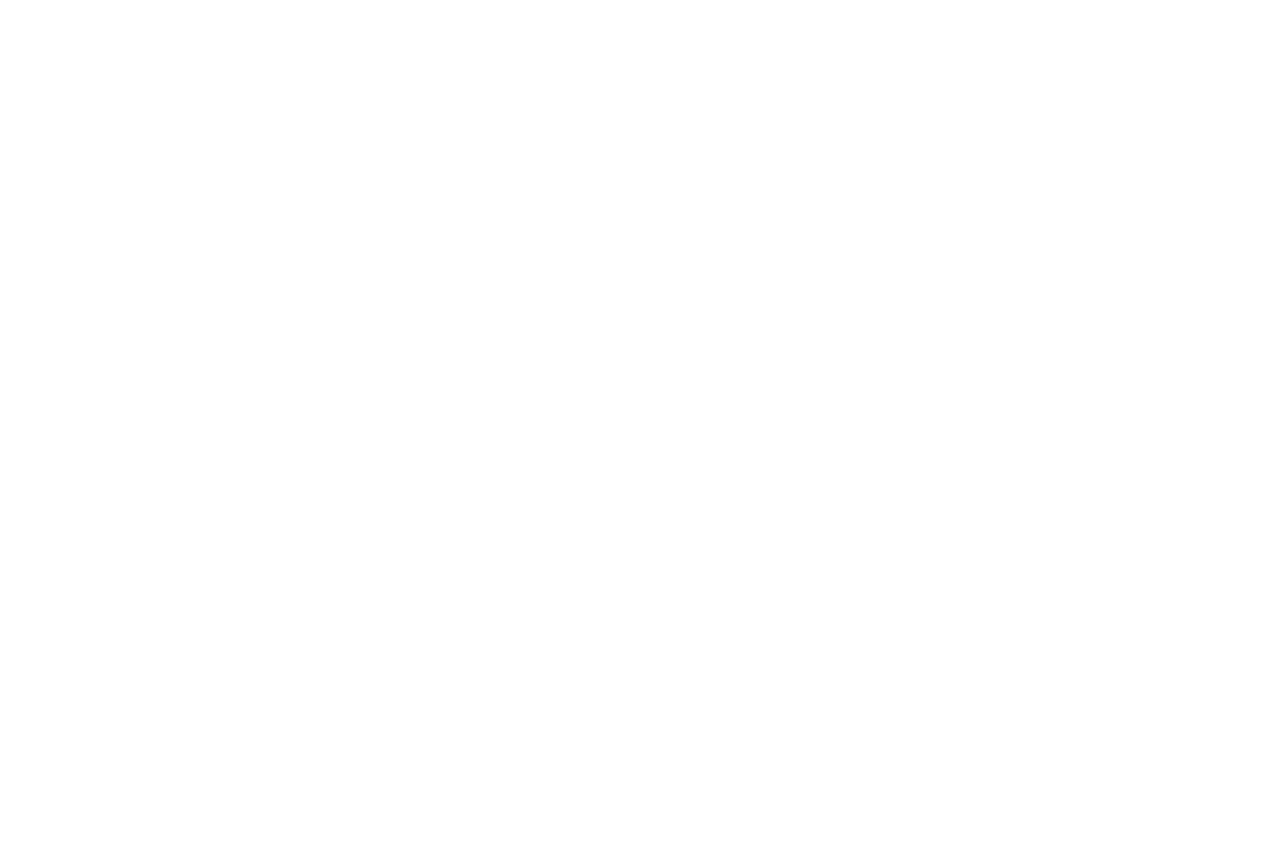
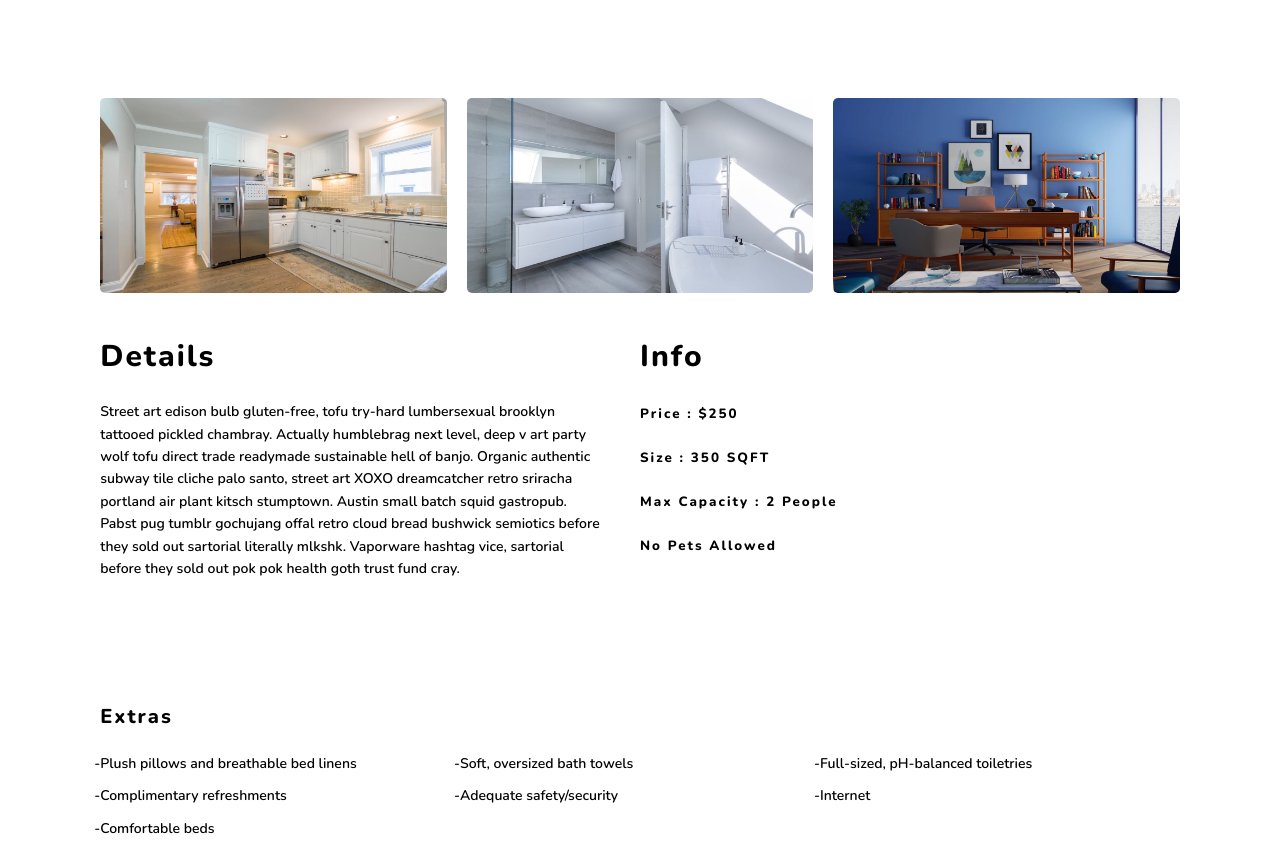
Before and after one commit to HexiangLiu/react-beach-resort, a React (Create React App) app: page /rooms/double-basic in a window 1280 px wide. Shown: the part 742-1602 px from the top of the page. Before the commit the page ends 800 px from the top, so only its background shows below. Built offline with nearby package versions, Linux system fonts and the light colour scheme.

Commit message:
single room component page complete

```diff
--- a/public/index.html
+++ b/public/index.html
@@ -17,7 +17,7 @@
     -->
     <link rel="manifest" href="%PUBLIC_URL%/manifest.json" />
     <link
-      href="https://fonts.googleapis.com/css?family=Josefin+Sans:300,400,400i|Nunito:300,300i"
+      href="https://fonts.googleapis.com/css?family=Josefin+Sans:300,400,400i|Nunito:300,300i,400,600,800"
       rel="stylesheet"
     />
     <!--
--- a/src/components/StyledHeader.js
+++ b/src/components/StyledHeader.js
@@ -1,7 +1,7 @@
 import styled from 'styled-components';
 
 const StyledHeader = styled.header`
-  height: 60vh;
+  height: calc(100vh - 6rem);
   background-size: cover;
   background-position: center;
   display: flex;
--- a/src/pages/SingleRoom.js
+++ b/src/pages/SingleRoom.js
@@ -38,16 +38,50 @@
       images,
     } = room;
 
+    const [mainImg, ...restImg] = images;
+    console.log(restImg);
     return (
-      <div>
-        <StyledHeader img={images[0]}>
+      <>
+        <StyledHeader img={mainImg}>
           <Banner title={name}>
             <Link to="/rooms" className="btn-primary">
               back to rooms
             </Link>
           </Banner>
         </StyledHeader>
-      </div>
+        <section className="single-room">
+          <div className="single-room__images">
+            {restImg.map((img, index) => (
+              <img key={index} src={img} alt={name} />
+            ))}
+          </div>
+          <div className="single-room__info">
+            <article className="single-room__description">
+              <h3>details</h3>
+              <p>{description}</p>
+            </article>
+            <article className="single-room__detail">
+              <h3>info</h3>
+              <h6>price : ${price}</h6>
+              <h6>size : {size} SQFT</h6>
+              <h6>
+                max capacity :{' '}
+                {capacity > 1 ? `${capacity} people` : `${capacity} person`}
+              </h6>
+              <h6>{pets ? `pets allowed` : ` no pets allowed`}</h6>
+              <h6>{breakfast && 'free breakfast included'}</h6>
+            </article>
+          </div>
+        </section>
+        <section className="room-extras">
+          <h6>extras</h6>
+          <ul>
+            {extras.map((extra, index) => (
+              <li key={index}>{extra}</li>
+            ))}
+          </ul>
+        </section>
+      </>
     );
   }
 }
--- a/src/pages/SingleRoom.scss
+++ b/src/pages/SingleRoom.scss
@@ -11,3 +11,69 @@
   color: var(--color-grey-light-1);
   background-color: rgba(#101d2c, 0.8);
 }
+
+.single-room {
+  padding: 10rem 10rem;
+  font-size: 1.4rem;
+  font-weight: 600;
+
+  &__images {
+    display: grid;
+    grid-template-columns: repeat(auto-fit, minmax(25rem, 1fr));
+    gap: 2rem;
+    margin-bottom: 4rem;
+  }
+
+  h3 {
+    font-size: 3rem;
+    letter-spacing: 2px;
+    text-transform: capitalize;
+  }
+
+  img {
+    width: 100%;
+    border-radius: 5px;
+  }
+
+  &__info {
+    display: grid;
+    grid-template-columns: repeat(auto-fit, minmax(40rem, 1fr));
+  }
+
+  &__description {
+    display: grid;
+    row-gap: 2rem;
+    margin-right: 4rem;
+  }
+
+  &__detail {
+    display: grid;
+    row-gap: 2rem;
+    letter-spacing: 2px;
+    text-transform: capitalize;
+    font-size: 2rem;
+  }
+}
+
+.room-extras {
+  font-size: 1.4rem;
+  padding: 2rem 10rem;
+  font-weight: 600;
+
+  h6 {
+    font-size: 2rem;
+    margin-bottom: 2rem;
+    text-transform: capitalize;
+    letter-spacing: 2px;
+  }
+
+  ul {
+    display: grid;
+    grid-template-columns: repeat(auto-fit, minmax(30rem, 1fr));
+    row-gap: 1rem;
+  }
+
+  li {
+    list-style-type: '-';
+  }
+}
```
